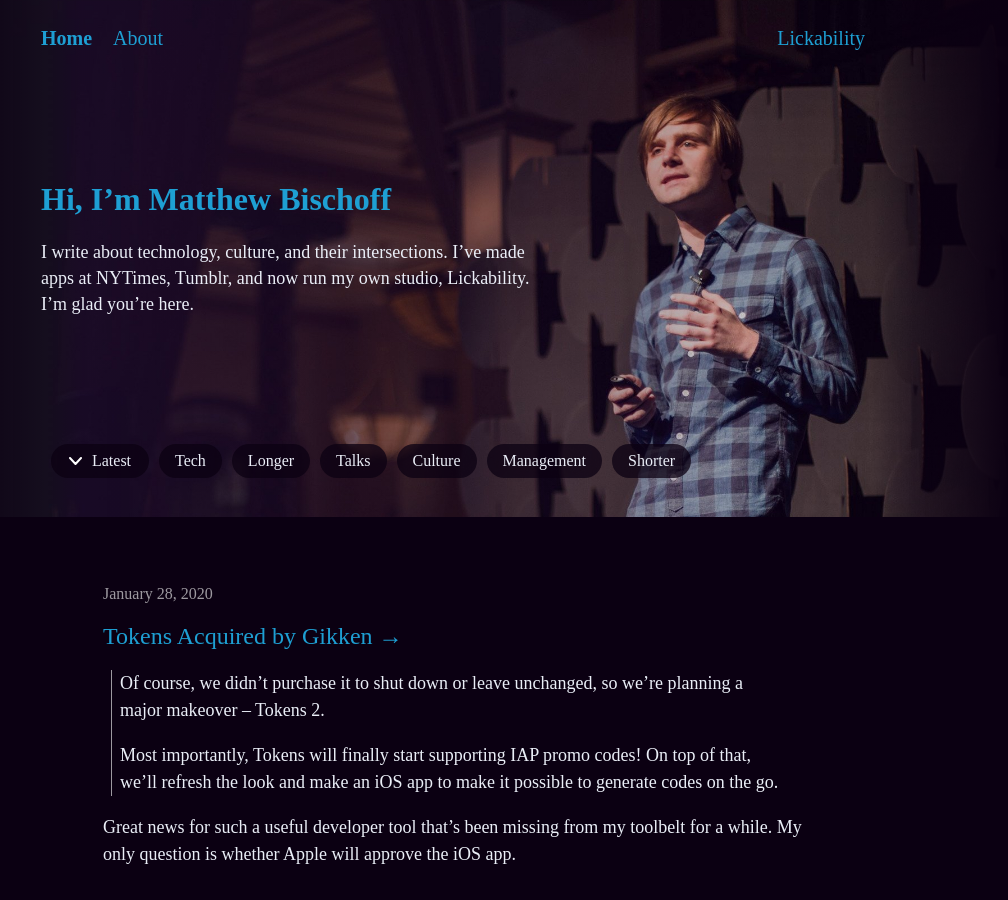
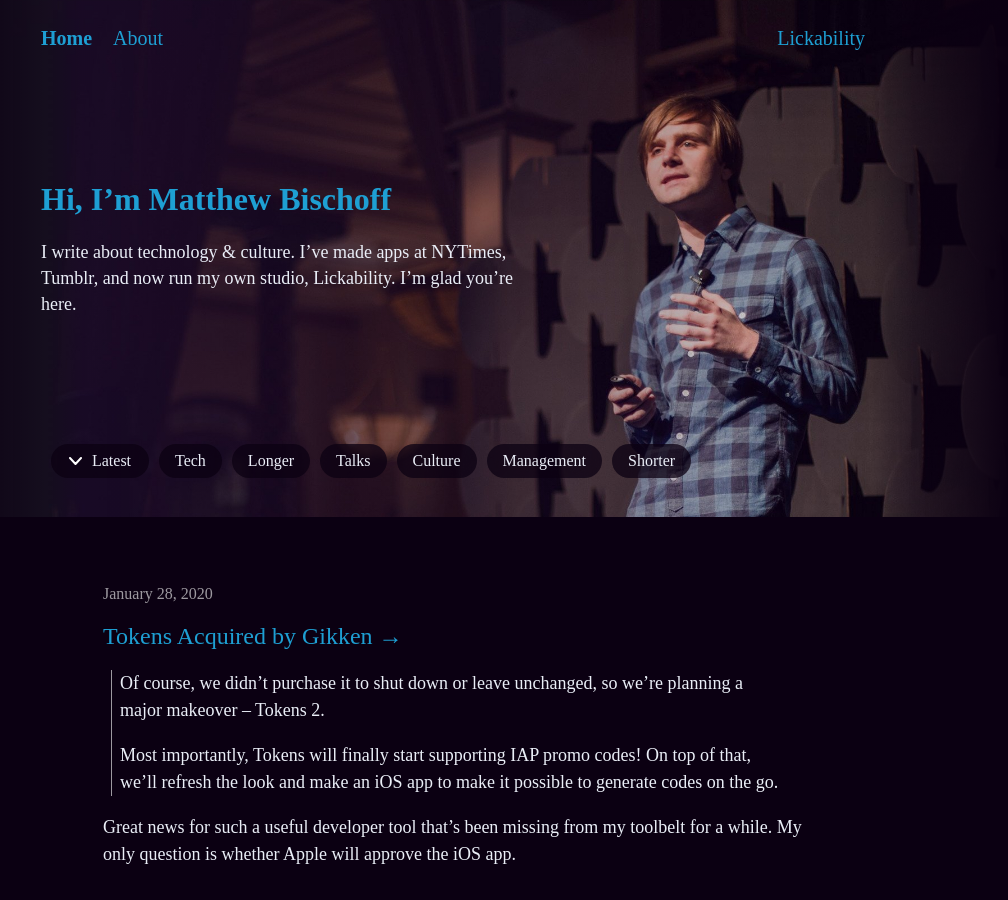
Before and after one commit to mbbischoff/website, a Jekyll site: the page built from index.html, in a window 1280 px wide and 900 px high. Shown: the whole window, without its empty margins (187-1195 px from the left). Built offline with Jekyll 4.4.1, drawn with Linux system fonts in a browser that asks for light colours; some web fonts are replaced; the list of posts is cut into pages by our own code.

Commit message:
Updated Config

```diff
--- a/_config.yml
+++ b/_config.yml
@@ -54,9 +54,8 @@
 - _category
 text_content:
   header_title: Hi, I’m Matthew Bischoff
-  subtitle: I write about technology, culture, and their intersections. I’ve made
-    apps at NYTimes, Tumblr, and now run my own studio, Lickability. I’m glad you’re
-    here.
+  subtitle: I write about technology & culture. I’ve made apps at NYTimes, Tumblr,
+    and now run my own studio, Lickability. I’m glad you’re here.
   short_subtitle: I write about technology, culture, and their intersections. I’ve
     made apps at NYTimes, Tumblr, and now run my own studio, Lickability. I’m glad
     you’re here.
```
